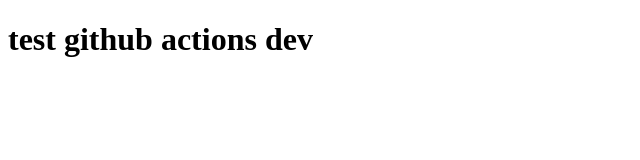
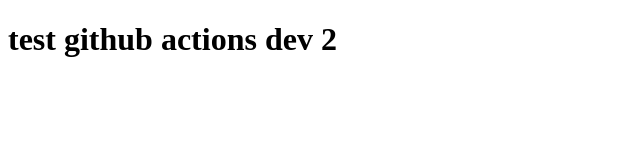
Before and after one commit to matezito/actions-test, a website: page index.html in a window 1280 px wide. Shown: the full height of the page, 0-640 px from the left. Drawn offline with Linux system fonts and the light colour scheme.

Commit message:
fix deploys

```diff
--- a/index.html
+++ b/index.html
@@ -7,6 +7,6 @@
     <title>Document</title>
 </head>
 <body>
-    <h1>test github actions dev</h1>
+    <h1>test github actions dev 2</h1>
 </body>
 </html>
```
